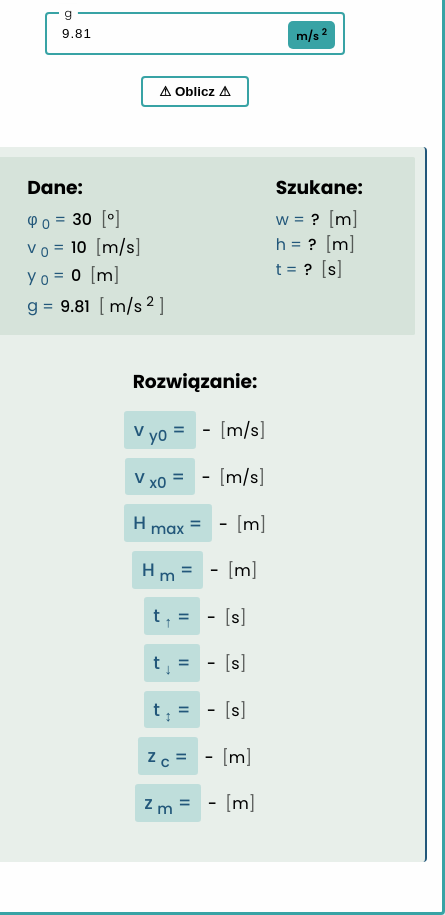
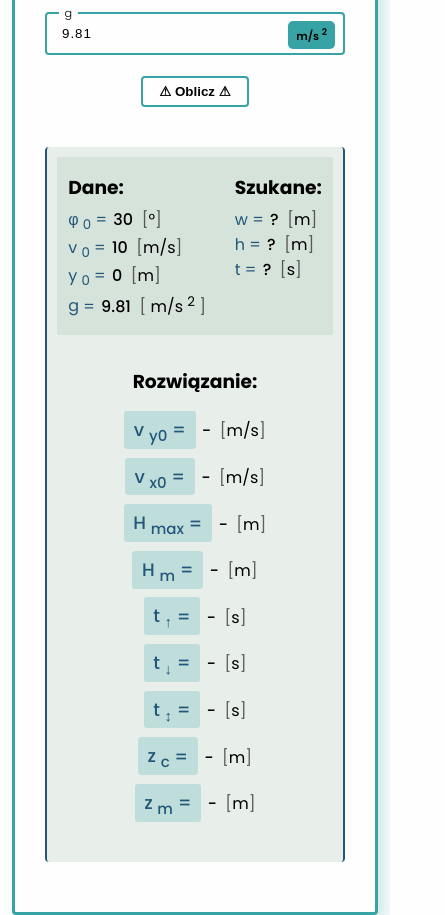
Before and after one commit to SeveToo/TheObliqueThrow, a plain HTML site: page index.html in a window 390 px wide. Shown: the part 554-1469 px from the top of the page, 445 px wide, since content can reach past the window. Drawn offline with nearby package versions, Linux system fonts and the light colour scheme.

Commit message:
Fix size in phone

```diff
--- a/style.css
+++ b/style.css
@@ -169,7 +169,6 @@ body {
 }
 
 .calculator__result {
-  min-width: 29rem;
   width: 100%;
   display: flex;
   justify-content: center;
```
